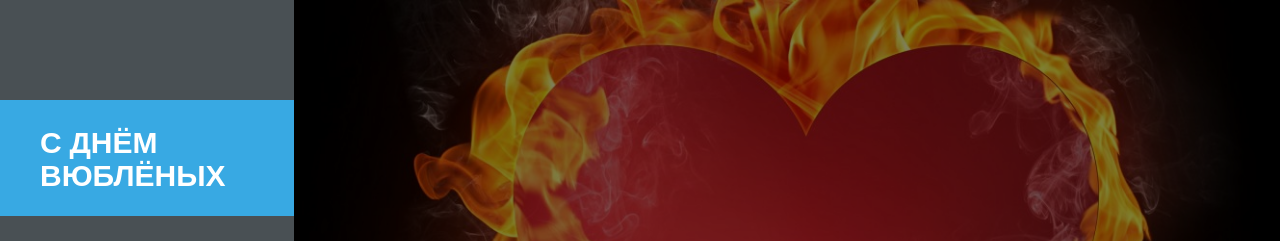
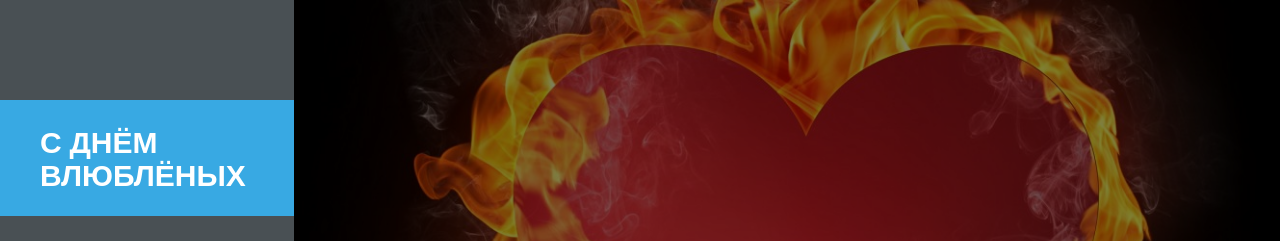
Before and after one commit to kir90/val, a plain HTML site: page index.html in a window 1280 px wide. Shown: the top 241 px of the page. Drawn offline with nearby package versions, Linux system fonts and the light colour scheme; some packages are replaced by stand-ins of ours.

Commit message:
modified index.html

```diff
--- a/index.html
+++ b/index.html
@@ -33,7 +33,7 @@
 
 	<div id="main-sidebar" class="hidden-xs hidden-sm">
 		<div class="logo">
-			<a href="#"><h1>С Днём Вюблёных</h1></a>
+			<a href="#"><h1>С Днём Влюблёных</h1></a>
 
 		</div> <!-- /.logo -->
 
```
